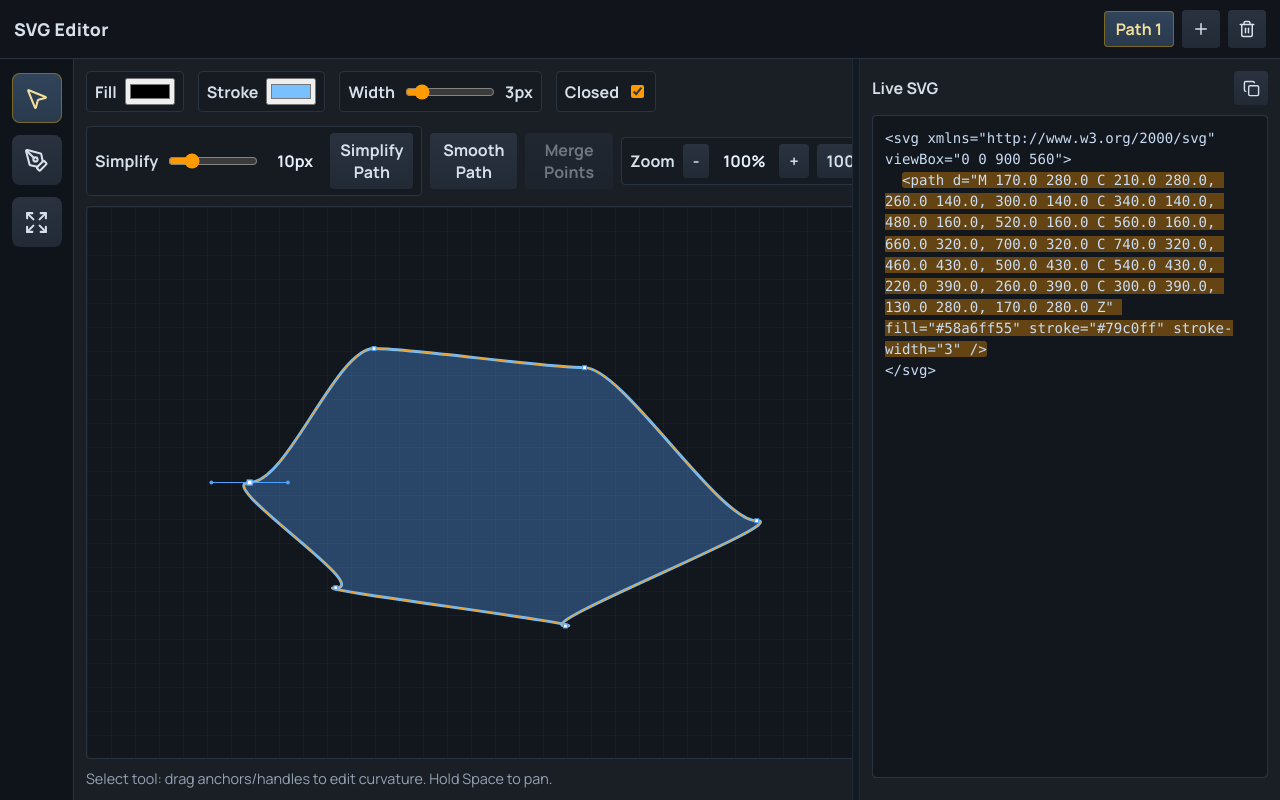
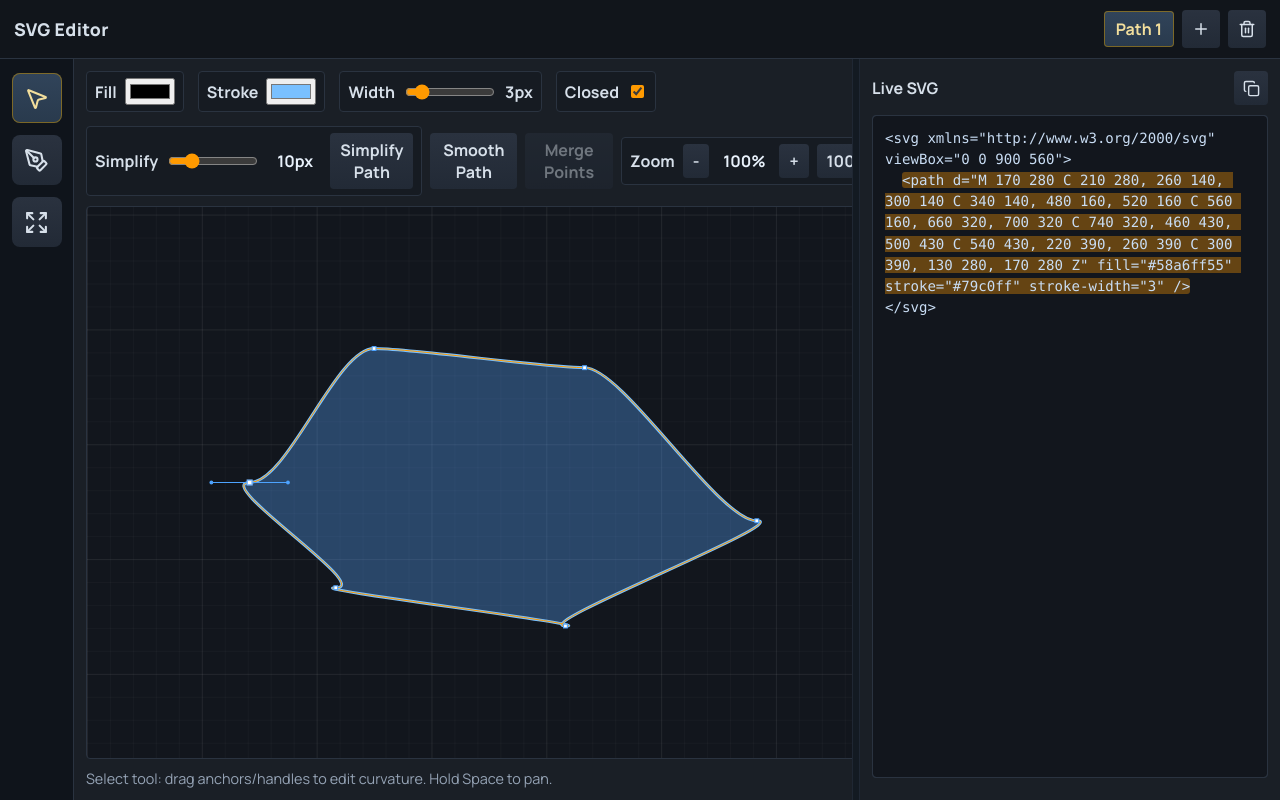
Before and after one commit to mj-watts/bezier-app, a React (Vite) app: page / in a window 1280 px wide. Built offline with nearby package versions, Linux system fonts and the light colour scheme.

Commit message:
Update smoothing

```diff
--- a/src/App.tsx
+++ b/src/App.tsx
@@ -17,6 +17,9 @@ type PathShape = {
   fill: string;
   stroke: string;
   strokeWidth: number;
+  fillExplicit: boolean;
+  strokeExplicit: boolean;
+  strokeWidthExplicit: boolean;
   closed: boolean;
 };
 
@@ -24,6 +27,7 @@ type Tool = 'select' | 'pen' | 'scale';
 type Snapshot = {
   shapes: PathShape[];
   selectedPath: number;
+  selectedPaths: number[];
   selectedPoint: number;
   selectedPoints: number[];
   transformAllPaths: boolean;
@@ -63,6 +67,8 @@ type PenHover =
   | { kind: 'segment'; segmentIndex: number }
   | null;
 
+type ViewBox = { minX: number; minY: number; vbW: number; vbH: number };
+
 const width = 900;
 const height = 560;
 const MIN_ZOOM = 0.25;
@@ -73,6 +79,7 @@ const MERGE_MAX_STEP_DISTANCE = 18;
 
 const clamp = (n: number, min: number, max: number) => Math.min(max, Math.max(min, n));
 const uid = () => Math.random().toString(36).slice(2, 9);
+const INTERNAL_VIEWBOX: ViewBox = { minX: 0, minY: 0, vbW: width, vbH: height };
 
 const makePoint = (x: number, y: number): Point => ({
   id: uid(),
@@ -95,6 +102,9 @@ const defaultPath = (name: string): PathShape => ({
   fill: '#58a6ff55',
   stroke: '#79c0ff',
   strokeWidth: 3,
+  fillExplicit: true,
+  strokeExplicit: true,
+  strokeWidthExplicit: true,
   closed: true,
 });
 
@@ -110,20 +120,21 @@ const sampleBezier = (a: Vec, c1: Vec, c2: Vec, b: Vec, t: number): Vec => {
 
 const pathData = (points: Point[], closed: boolean): string => {
   if (!points.length) return '';
-  let d = `M ${points[0].p.x.toFixed(1)} ${points[0].p.y.toFixed(1)}`;
+  const fmt = (n: number) => Number(n.toFixed(4)).toString();
+  let d = `M ${fmt(points[0].p.x)} ${fmt(points[0].p.y)}`;
   for (let i = 1; i < points.length; i += 1) {
     const prev = points[i - 1];
     const curr = points[i];
     const c1 = prev.out ?? prev.p;
     const c2 = curr.in ?? curr.p;
-    d += ` C ${c1.x.toFixed(1)} ${c1.y.toFixed(1)}, ${c2.x.toFixed(1)} ${c2.y.toFixed(1)}, ${curr.p.x.toFixed(1)} ${curr.p.y.toFixed(1)}`;
+    d += ` C ${fmt(c1.x)} ${fmt(c1.y)}, ${fmt(c2.x)} ${fmt(c2.y)}, ${fmt(curr.p.x)} ${fmt(curr.p.y)}`;
   }
   if (closed && points.length > 1) {
     const last = points[points.length - 1];
     const first = points[0];
     const c1 = last.out ?? last.p;
     const c2 = first.in ?? first.p;
-    d += ` C ${c1.x.toFixed(1)} ${c1.y.toFixed(1)}, ${c2.x.toFixed(1)} ${c2.y.toFixed(1)}, ${first.p.x.toFixed(1)} ${first.p.y.toFixed(1)} Z`;
+    d += ` C ${fmt(c1.x)} ${fmt(c1.y)}, ${fmt(c2.x)} ${fmt(c2.y)}, ${fmt(first.p.x)} ${fmt(first.p.y)} Z`;
   }
   return d;
 };
@@ -208,43 +219,28 @@ const smoothSharpCorners = (path: PathShape): PathShape => {
     out: pt.out ? { ...pt.out } : null,
   }));
 
-  const norm = (x: number, y: number) => {
-    const l = Math.hypot(x, y) || 1;
-    return { x: x / l, y: y / l, l };
-  };
-
   for (let i = 0; i < n; i += 1) {
     const curr = points[i];
-    const prev = path.closed ? points[(i - 1 + n) % n] : points[Math.max(0, i - 1)];
-    const next = path.closed ? points[(i + 1) % n] : points[Math.min(n - 1, i + 1)];
-
-    if (!path.closed && i === 0) {
-      curr.in = curr.in ?? null;
-      continue;
-    }
-
-    if (!path.closed && i === n - 1) {
-      curr.out = curr.out ?? null;
-      continue;
-    }
-
-    const vin = norm(curr.p.x - prev.p.x, curr.p.y - prev.p.y);
-    const vout = norm(next.p.x - curr.p.x, next.p.y - curr.p.y);
-    const dot = clamp(vin.x * vout.x + vin.y * vout.y, -1, 1);
-    const cornerDeg = (Math.acos(-dot) * 180) / Math.PI; // 180=straight, lower=sharper
-    if (cornerDeg > 150) continue; // already smooth-ish; leave as-is
-
-    const tx = vin.x + vout.x;
-    const ty = vin.y + vout.y;
-    const tn = norm(tx, ty);
-
-    // Sharper corner => a bit longer handles; bounded to preserve local shape.
-    const sharpness = clamp((150 - cornerDeg) / 120, 0.12, 0.75);
-    const base = Math.min(vin.l, vout.l);
-    const h = Math.min(36, base * 0.35 * sharpness);
-
-    curr.in = { x: curr.p.x - tn.x * h, y: curr.p.y - tn.y * h };
-    curr.out = { x: curr.p.x + tn.x * h, y: curr.p.y + tn.y * h };
+    // Keep endpoints unchanged on open paths to avoid shape drift.
+    if (!path.closed && (i === 0 || i === n - 1)) continue;
+    if (!curr.in || !curr.out) continue;
+
+    // Preserve lengths and anchor position; only align tangent direction.
+    const inVec = { x: curr.p.x - curr.in.x, y: curr.p.y - curr.in.y }; // into-anchor direction
+    const outVec = { x: curr.out.x - curr.p.x, y: curr.out.y - curr.p.y }; // out-of-anchor direction
+    const inLen = Math.hypot(inVec.x, inVec.y);
+    const outLen = Math.hypot(outVec.x, outVec.y);
+    if (inLen < 0.0001 || outLen < 0.0001) continue;
+
+    const uIn = { x: inVec.x / inLen, y: inVec.y / inLen };
+    const uOut = { x: outVec.x / outLen, y: outVec.y / outLen };
+    const tan = { x: uIn.x + uOut.x, y: uIn.y + uOut.y };
+    const tanLen = Math.hypot(tan.x, tan.y);
+    if (tanLen < 0.0001) continue;
+
+    const t = { x: tan.x / tanLen, y: tan.y / tanLen };
+    curr.in = { x: curr.p.x - t.x * inLen, y: curr.p.y - t.y * inLen };
+    curr.out = { x: curr.p.x + t.x * outLen, y: curr.p.y + t.y * outLen };
   }
 
   return { ...path, points };
@@ -289,15 +285,49 @@ const closestSegment = (path: PathShape, pos: Vec) => {
   return best;
 };
 
-const serializeSvg = (shapes: PathShape[]) => {
+const getContainMap = (vb: ViewBox) => {
+  const s = Math.min(width / vb.vbW, height / vb.vbH);
+  const ox = (width - vb.vbW * s) / 2;
+  const oy = (height - vb.vbH * s) / 2;
+  return { s, ox, oy };
+};
+
+const mapPointToViewBox = (p: Vec, vb: ViewBox): Vec => {
+  const { s, ox, oy } = getContainMap(vb);
+  return {
+    x: vb.minX + (p.x - ox) / s,
+    y: vb.minY + (p.y - oy) / s,
+  };
+};
+
+const mapShapesToViewBox = (shapes: PathShape[], vb: ViewBox) =>
+  shapes.map((shape) => ({
+    ...shape,
+    points: shape.points.map((pt) => ({
+      ...pt,
+      p: mapPointToViewBox(pt.p, vb),
+      in: pt.in ? mapPointToViewBox(pt.in, vb) : null,
+      out: pt.out ? mapPointToViewBox(pt.out, vb) : null,
+    })),
+  }));
+
+const serializeSvg = (shapes: PathShape[], vb: ViewBox) => {
+  const exportShapes = mapShapesToViewBox(shapes, vb);
   const lines = shapes
-    .map((shape) => {
-      const d = pathData(shape.points, shape.closed);
-      return `  <path d="${d}" fill="${shape.fill}" stroke="${shape.stroke}" stroke-width="${shape.strokeWidth}" />`;
+    .map((shape, i) => {
+      const exportShape = exportShapes[i];
+      if (!exportShape) return '';
+      const d = pathData(exportShape.points, exportShape.closed);
+      const attrs: string[] = [`d="${d}"`];
+      if (shape.fillExplicit) attrs.push(`fill="${shape.fill}"`);
+      if (shape.strokeExplicit) attrs.push(`stroke="${shape.stroke}"`);
+      if (shape.strokeWidthExplicit) attrs.push(`stroke-width="${shape.strokeWidth}"`);
+      return `  <path ${attrs.join(' ')} />`;
     })
+    .filter(Boolean)
     .join('\n');
 
-  return `<svg xmlns="http://www.w3.org/2000/svg" viewBox="0 0 ${width} ${height}">\n${lines}\n</svg>`;
+  return `<svg xmlns="http://www.w3.org/2000/svg" viewBox="${vb.minX} ${vb.minY} ${vb.vbW} ${vb.vbH}">\n${lines}\n</svg>`;
 };
 
 const attr = (text: string, name: string) => {
@@ -416,10 +446,13 @@ const parseViewBox = (input: string) => {
   return { minX, minY, vbW, vbH };
 };
 
-const mapPointFromViewBox = (p: Vec, vb: { minX: number; minY: number; vbW: number; vbH: number }): Vec => ({
-  x: ((p.x - vb.minX) / vb.vbW) * width,
-  y: ((p.y - vb.minY) / vb.vbH) * height,
-});
+const mapPointFromViewBox = (p: Vec, vb: { minX: number; minY: number; vbW: number; vbH: number }): Vec => {
+  const { s, ox, oy } = getContainMap(vb);
+  return {
+    x: (p.x - vb.minX) * s + ox,
+    y: (p.y - vb.minY) * s + oy,
+  };
+};
 
 const mapShapesFromViewBox = (shapes: PathShape[], vb: { minX: number; minY: number; vbW: number; vbH: number }) =>
   shapes.map((shape) => ({
@@ -468,7 +501,7 @@ const autoFitShapesToViewport = (shapes: PathShape[]) => {
   }));
 };
 
-const parseSvg = (input: string): PathShape[] | null => {
+const parseSvg = (input: string): { shapes: PathShape[]; viewBox: ViewBox } | null => {
   const pathMatches = [...input.matchAll(/<path\b[^>]*>/gi)].map((m) => m[0]);
   if (!pathMatches.length) return null;
 
@@ -482,17 +515,24 @@ const parseSvg = (input: string): PathShape[] | null => {
     if (!parsed) continue;
 
     const fill = attr(p, 'fill') ?? '#58a6ff55';
-    const stroke = attr(p, 'stroke') ?? '#79c0ff';
-    const sw = Number(attr(p, 'stroke-width') ?? '3');
+    const stroke = attr(p, 'stroke') ?? '#000000';
+    const swAttr = attr(p, 'stroke-width');
+    const sw = Number(swAttr ?? '1');
+    const fillExplicit = attr(p, 'fill') !== null;
+    const strokeExplicit = attr(p, 'stroke') !== null;
+    const strokeWidthExplicit = swAttr !== null;
 
     shapes.push({
       id: uid(),
       name: `Path ${k + 1}`,
       points: parsed.points,
       closed: parsed.closed,
-      fill,
+      fill: fillExplicit ? fill : '#000000',
       stroke,
       strokeWidth: Number.isFinite(sw) ? sw : 3,
+      fillExplicit,
+      strokeExplicit,
+      strokeWidthExplicit,
     });
   }
 
@@ -500,7 +540,7 @@ const parseSvg = (input: string): PathShape[] | null => {
 
   const vb = parseViewBox(input);
   const mapped = vb ? mapShapesFromViewBox(shapes, vb) : shapes;
-  return autoFitShapesToViewport(mapped);
+  return { shapes: vb ? mapped : autoFitShapesToViewport(mapped), viewBox: vb ?? INTERNAL_VIEWBOX };
 };
 
 const escapeHtml = (s: string) =>
@@ -537,6 +577,7 @@ const App = () => {
   const [drag, setDrag] = useState<DragTarget>(null);
   const [shapes, setShapes] = useState<PathShape[]>([defaultPath('Path 1')]);
   const [selectedPath, setSelectedPath] = useState(0);
+  const [selectedPaths, setSelectedPaths] = useState<number[]>([0]);
   const [pathSelected, setPathSelected] = useState(true);
   const [selectedPoint, setSelectedPoint] = useState(0);
   const [selectedPoints, setSelectedPoints] = useState<number[]>([0]);
@@ -553,6 +594,8 @@ const App = () => {
   const [codeError, setCodeError] = useState('');
   const [undoStack, setUndoStack] = useState<Snapshot[]>([]);
   const [redoStack, setRedoStack] = useState<Snapshot[]>([]);
+  const [marquee, setMarquee] = useState<{ start: Vec; current: Vec } | null>(null);
+  const [docViewBox, setDocViewBox] = useState<ViewBox>(INTERNAL_VIEWBOX);
   const [copied, setCopied] = useState(false);
   const codeOverlayRef = useRef<HTMLPreElement | null>(null);
   const codeDebounceRef = useRef<number | null>(null);
@@ -573,12 +616,13 @@ const App = () => {
   );
 
   useEffect(() => {
-    setCodeText(serializeSvg(shapes));
-  }, [shapes]);
+    setCodeText(serializeSvg(shapes, docViewBox));
+  }, [shapes, docViewBox]);
 
   const snapshotCurrent = (): Snapshot => ({
     shapes: cloneShapes(shapes),
     selectedPath,
+    selectedPaths,
     selectedPoint,
     selectedPoints,
     transformAllPaths,
@@ -588,6 +632,7 @@ const App = () => {
   const applySnapshot = (shot: Snapshot) => {
     setShapes(cloneShapes(shot.shapes));
     setSelectedPath(shot.selectedPath);
+    setSelectedPaths(shot.selectedPaths);
     setSelectedPoint(shot.selectedPoint);
     setSelectedPoints(shot.selectedPoints);
     setTransformAllPaths(shot.transformAllPaths);
@@ -665,6 +710,15 @@ const App = () => {
         e.preventDefault();
         redo();
       }
+      if ((e.metaKey || e.ctrlKey) && key === 'a') {
+        e.preventDefault();
+        if (!shapes.length) return;
+        setPathSelected(true);
+        setSelectedPaths(shapes.map((_, i) => i));
+        setSelectedPath(0);
+        setSelectedPoint(0);
+        setSelectedPoints([0]);
+      }
     };
 
     const onKeyUp = (e: KeyboardEvent) => {
@@ -680,7 +734,7 @@ const App = () => {
       window.removeEventListener('keyup', onKeyUp);
       window.removeEventListener('blur', onBlur);
     };
-  }, []);
+  }, [shapes]);
 
   const updatePath = (pathIndex: number, mutator: (path: PathShape) => PathShape) => {
     setShapes((curr) => curr.map((path, i) => (i === pathIndex ? mutator(path) : path)));
@@ -762,13 +816,21 @@ const App = () => {
   };
 
   const toLocal = (clientX: number, clientY: number, target: SVGSVGElement): Vec => {
+    const ctm = target.getScreenCTM();
+    if (ctm) {
+      const pt = target.createSVGPoint();
+      pt.x = clientX;
+      pt.y = clientY;
+      const local = pt.matrixTransform(ctm.inverse());
+      return { x: local.x, y: local.y };
+    }
+
     const rect = target.getBoundingClientRect();
     const vw = width / zoom;
     const vh = height / zoom;
-    return {
-      x: viewOrigin.x + ((clientX - rect.left) / rect.width) * vw,
-      y: viewOrigin.y + ((clientY - rect.top) / rect.height) * vh,
-    };
+    const nx = clamp((clientX - rect.left) / rect.width, 0, 1);
+    const ny = clamp((clientY - rect.top) / rect.height, 0, 1);
+    return { x: viewOrigin.x + nx * vw, y: viewOrigin.y + ny * vh };
   };
 
   const pathDs = useMemo(() => shapes.map((shape) => pathData(shape.points, shape.closed)), [shapes]);
@@ -925,6 +987,11 @@ const App = () => {
       }
     }
 
+    if (marquee) {
+      setMarquee((m) => (m ? { ...m, current: pos } : m));
+      return;
+    }
+
     if (!drag) return;
 
     if (drag.kind === 'viewportPan') {
@@ -1031,6 +1098,7 @@ const App = () => {
 
   const onCanvasClick = (e: React.MouseEvent<SVGSVGElement>) => {
     if (spaceDown) return;
+    if (marquee) return;
     if (tool !== 'pen' || !activePath) return;
     const pos = toLocal(e.clientX, e.clientY, e.currentTarget);
 
@@ -1052,8 +1120,10 @@ const App = () => {
     }
     if (fromUser) pushUndo();
     setCodeError('');
-    setShapes(parsed);
+    setDocViewBox(parsed.viewBox);
+    setShapes(parsed.shapes);
     setSelectedPath(0);
+    setSelectedPaths([0]);
     setPathSelected(true);
     setSelectedPoint(0);
     setSelectedPoints([0]);
@@ -1061,7 +1131,13 @@ const App = () => {
 
   const updateActiveStyle = (patch: Partial<Pick<PathShape, 'fill' | 'stroke' | 'strokeWidth' | 'closed'>>) => {
     pushUndo();
-    updatePath(selectedPath, (path) => ({ ...path, ...patch }));
+    updatePath(selectedPath, (path) => ({
+      ...path,
+      ...patch,
+      fillExplicit: patch.fill !== undefined ? true : path.fillExplicit,
+      strokeExplicit: patch.stroke !== undefined ? true : path.strokeExplicit,
+      strokeWidthExplicit: patch.strokeWidth !== undefined ? true : path.strokeWidthExplicit,
+    }));
   };
 
   const syncSelectionFromCodeCursor = (el: HTMLTextAreaElement) => {
@@ -1072,6 +1148,7 @@ const App = () => {
     if (idx === selectedPath) return;
     setPathSelected(true);
     setSelectedPath(idx);
+    setSelectedPaths([idx]);
     setSelectedPoint(0);
     setSelectedPoints([0]);
   };
@@ -1098,6 +1175,7 @@ const App = () => {
               onClick={() => {
                 setPathSelected(true);
                 setSelectedPath(i);
+                setSelectedPaths([i]);
                 setSelectedPoint(0);
                 setSelectedPoints([0]);
               }}
@@ -1292,17 +1370,82 @@ const App = () => {
             }}
             onClick={onCanvasClick}
           >
+            <defs>
+              <pattern id="grid-small" width="24" height="24" patternUnits="userSpaceOnUse">
+                <path d="M 24 0 L 0 0 0 24" fill="none" stroke="rgba(255,255,255,0.05)" strokeWidth="1" />
+              </pattern>
+              <pattern id="grid-large" width="120" height="120" patternUnits="userSpaceOnUse">
+                <rect width="120" height="120" fill="url(#grid-small)" />
+                <path d="M 120 0 L 0 0 0 120" fill="none" stroke="rgba(255,255,255,0.1)" strokeWidth="1" />
+              </pattern>
+            </defs>
             <rect
-              x={0}
-              y={0}
-              width={width}
-              height={height}
+              x={-WORLD_LIMIT}
+              y={-WORLD_LIMIT}
+              width={WORLD_LIMIT * 2}
+              height={WORLD_LIMIT * 2}
               className="grid-bg"
+              fill="url(#grid-large)"
               onPointerDown={(e) => {
                 if (spaceDown) return;
                 e.stopPropagation();
+                if (tool !== 'select') {
                   setPathSelected(false);
+                  setSelectedPaths([]);
                   setSelectedPoints([]);
+                  return;
+                }
+                const svg = e.currentTarget.ownerSVGElement;
+                if (!svg) return;
+                const start = toLocal(e.clientX, e.clientY, svg);
+                setMarquee({ start, current: start });
+                e.currentTarget.setPointerCapture(e.pointerId);
+              }}
+              onPointerMove={(e) => {
+                if (!marquee) return;
+                const svg = e.currentTarget.ownerSVGElement;
+                if (!svg) return;
+                const current = toLocal(e.clientX, e.clientY, svg);
+                setMarquee((m) => (m ? { ...m, current } : m));
+              }}
+              onPointerUp={() => {
+                if (!marquee) return;
+                const minX = Math.min(marquee.start.x, marquee.current.x);
+                const maxX = Math.max(marquee.start.x, marquee.current.x);
+                const minY = Math.min(marquee.start.y, marquee.current.y);
+                const maxY = Math.max(marquee.start.y, marquee.current.y);
+                const w = maxX - minX;
+                const h = maxY - minY;
+
+                if (w < 2 && h < 2) {
+                  setPathSelected(false);
+                  setSelectedPaths([]);
+                  setSelectedPoints([]);
+                  setMarquee(null);
+                  return;
+                }
+
+                const hits = shapes
+                  .map((shape, i) => ({ i, b: getPathBounds(shape.points) }))
+                  .filter(({ b }) => b !== null)
+                  .filter(({ b }) => {
+                    if (!b) return false;
+                    return !(b.maxX < minX || b.minX > maxX || b.maxY < minY || b.minY > maxY);
+                  })
+                  .map(({ i }) => i);
+
+                if (hits.length) {
+                  setPathSelected(true);
+                  setSelectedPaths(hits);
+                  setSelectedPath(hits[0]);
+                  setSelectedPoint(0);
+                  setSelectedPoints([0]);
+                } else {
+                  setPathSelected(false);
+                  setSelectedPaths([]);
+                  setSelectedPoints([]);
+                }
+                setMarquee(null);
               }}
             />
 
@@ -1310,23 +1453,38 @@ const App = () => {
               <path
                 key={shape.id}
                 d={pathDs[i]}
-                fill={shape.fill}
-                stroke={shape.stroke}
-                strokeWidth={shape.strokeWidth}
-                opacity={i === selectedPath ? 1 : 0.5}
-                onPointerDown={() => {
+                fill={shape.fillExplicit ? shape.fill : '#000000'}
+                stroke={shape.strokeExplicit ? shape.stroke : 'none'}
+                strokeWidth={shape.strokeWidthExplicit ? shape.strokeWidth : undefined}
+                opacity={!pathSelected ? 1 : selectedPaths.includes(i) ? 1 : 0.5}
+                onPointerDown={(e) => {
                   if (!spaceDown && (tool === 'select' || tool === 'scale')) {
                     setPathSelected(true);
+                    if (e.shiftKey) {
+                      setSelectedPaths((curr) => {
+                        const exists = curr.includes(i);
+                        const next = exists ? curr.filter((v) => v !== i) : [...curr, i].sort((a, b) => a - b);
+                        const safe = next.length ? next : [i];
+                        setSelectedPath(safe[0]);
+                        setSelectedPoint(0);
+                        setSelectedPoints([0]);
+                        return safe;
+                      });
+                    } else {
+                      setSelectedPaths([i]);
                       setSelectedPath(i);
                       setSelectedPoint(0);
                       setSelectedPoints([0]);
                     }
+                  }
                 }}
               />
             ))}
-            {pathSelected && activePath ? (
+            {pathSelected
+              ? selectedPaths.map((idx) => (
                   <path
-                d={pathDs[selectedPath]}
+                    key={`sel-${shapes[idx]?.id ?? idx}`}
+                    d={pathDs[idx]}
                     fill="none"
                     stroke="#ff9a00"
                     strokeWidth={1}
@@ -1334,9 +1492,11 @@ const App = () => {
                     opacity={1}
                     pointerEvents="none"
                   />
-            ) : null}
+                ))
+              : null}
 
             {pathSelected &&
+              selectedPaths.length === 1 &&
               activePath.points.map((pt, i) => (
               <g key={pt.id}>
                 {tool === 'select' && i === selectedPoint && pt.in && (
@@ -1582,6 +1742,22 @@ const App = () => {
                 className="pen-add"
               />
             ) : null}
+
+            {marquee ? (
+              <rect
+                x={Math.min(marquee.start.x, marquee.current.x)}
+                y={Math.min(marquee.start.y, marquee.current.y)}
+                width={Math.abs(marquee.current.x - marquee.start.x)}
+                height={Math.abs(marquee.current.y - marquee.start.y)}
+                fill="none"
+                stroke="#ff9a00"
+                strokeWidth={1}
+                strokeDasharray="4 4"
+                opacity={0.8}
+                vectorEffect="non-scaling-stroke"
+                pointerEvents="none"
+              />
+            ) : null}
           </svg>
           <p className="hint">
             {tool === 'pen'
@@ -1641,8 +1817,10 @@ const App = () => {
                 if (parsed) {
                   e.preventDefault();
                   pushUndo();
-                  setShapes(parsed);
+                  setDocViewBox(parsed.viewBox);
+                  setShapes(parsed.shapes);
                   setSelectedPath(0);
+                  setSelectedPaths([0]);
                   setSelectedPoint(0);
                   setSelectedPoints([0]);
                   setCodeError('');
--- a/src/styles.css
+++ b/src/styles.css
@@ -247,10 +247,7 @@ input[type='range'] {
   height: 100%;
   border: 1px solid var(--edge);
   border-radius: 4px;
-  background:
-    linear-gradient(90deg, rgba(255, 255, 255, 0.03) 1px, transparent 1px) 0 0 / 24px 24px,
-    linear-gradient(rgba(255, 255, 255, 0.03) 1px, transparent 1px) 0 0 / 24px 24px,
-    #12161d;
+  background: #12161d;
 }
 
 .editor.pen {
@@ -263,10 +260,6 @@ input[type='range'] {
 
 .editor.pan {
   cursor: grab;
-}
-
-.grid-bg {
-  fill: transparent;
 }
 
 .guide {
```
Lines whose indentation alone changed are shown as unchanged.
